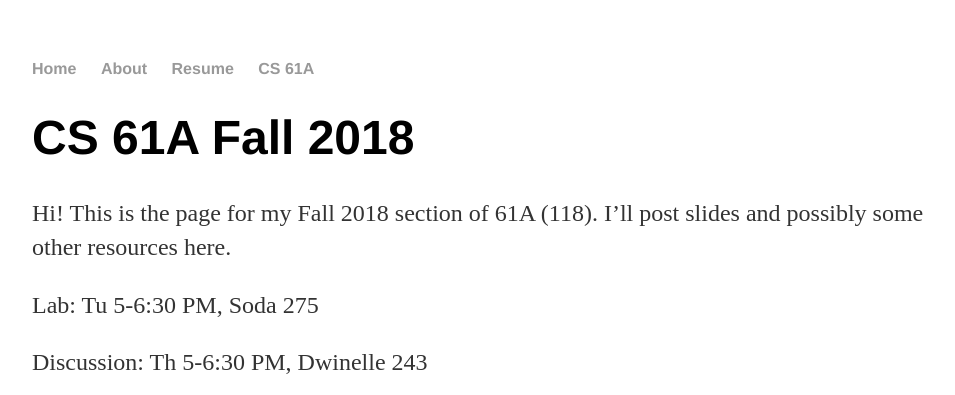
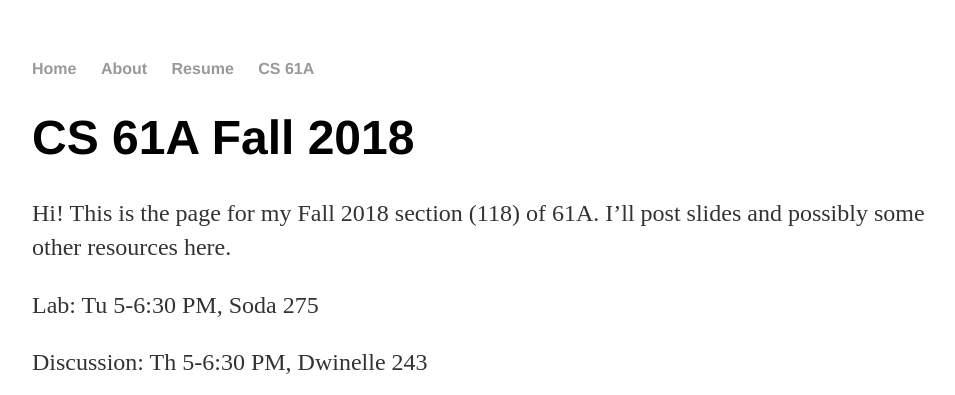
Before and after one commit to charleshong3/charleshong3.github.io, a Jekyll site: the page built from 61a/index.html, in a window 1280 px wide. Shown: the top 395 px of the page, without its empty margins (160-1115 px from the left). Built offline with Jekyll 4.4.1, drawn with Linux system fonts in a browser that asks for light colours.

```diff
--- a/61a/index.html
+++ b/61a/index.html
@@ -4,7 +4,7 @@ title: CS 61A Fall 2018
 ---
     <h1>{{ page.title }}</h1>
     <p>
-        Hi! This is the page for my Fall 2018 section of 61A (118). I’ll post slides and possibly some other resources here.
+        Hi! This is the page for my Fall 2018 section (118) of 61A. I’ll post slides and possibly some other resources here.
     </p>
     <p>
         Lab: Tu 5-6:30 PM, Soda 275
```
